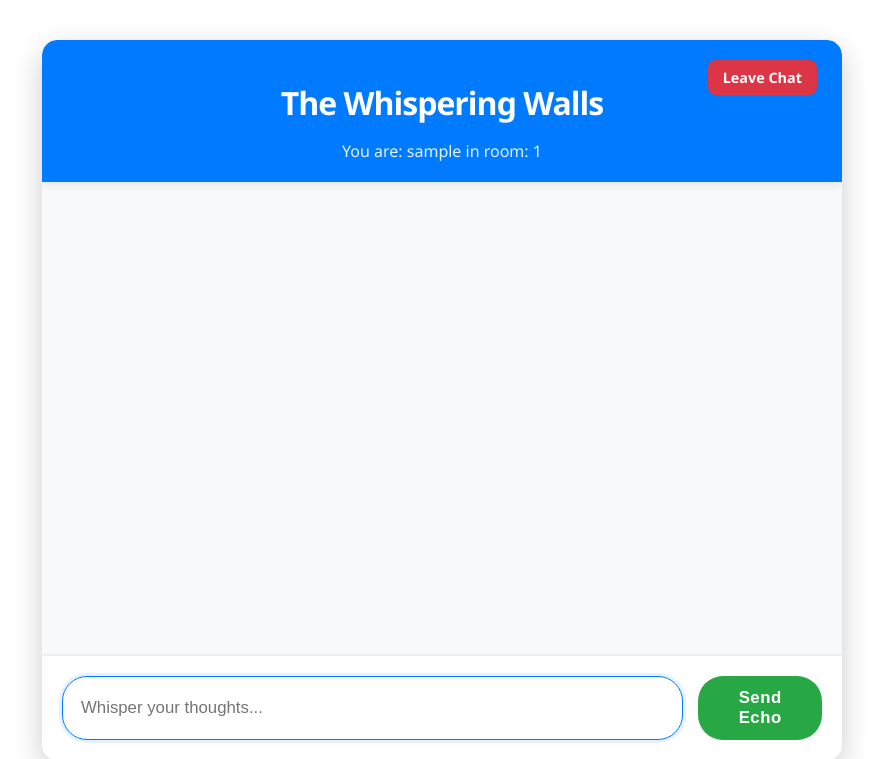
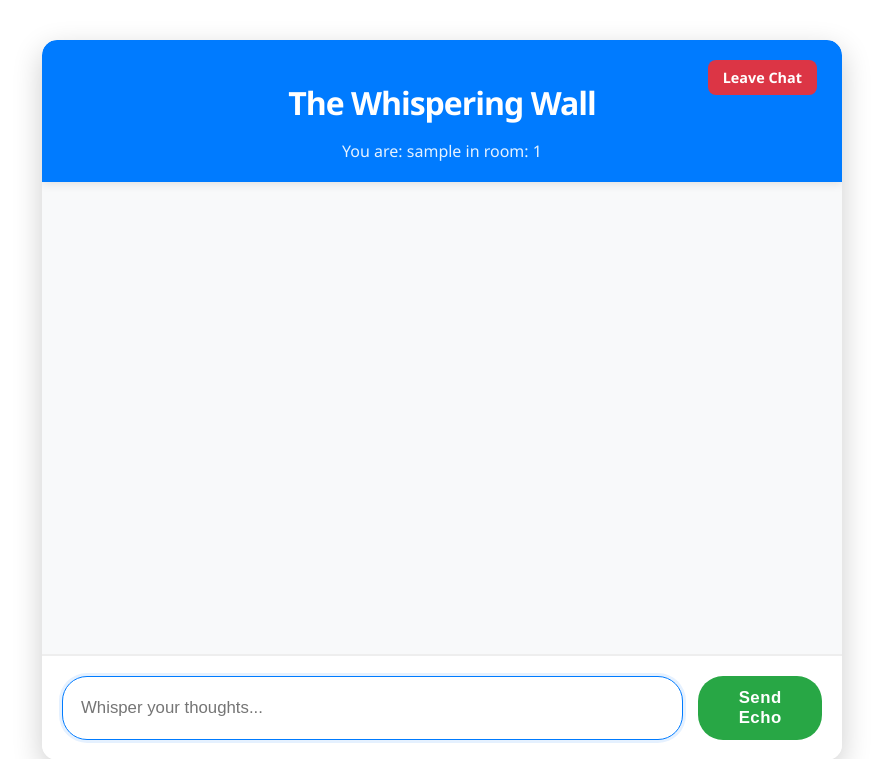
Before and after one commit to Snehaprogramming/Chat-app, a Flask app: page /chat in a window 1280 px wide. Shown: the top 759 px of the page, without its empty margins (198-1081 px from the left). Run offline with Flask 3, Linux system fonts and the light colour scheme; the visitor is signed in with stand-in values (Sample User, id 1); some libraries are stand-ins or nearby versions.

Commit message:
walls-wall

```diff
--- a/templates/chat.html
+++ b/templates/chat.html
@@ -10,7 +10,7 @@
 <body>
     <div class="chat-container">
         <header>
-            <h1>The Whispering Walls</h1>
+            <h1>The Whispering Wall</h1>
             <p>You are: <span id="nickname-display">{{ nickname }}</span> in room: <span id="room-display">{{ room }}</span></p>
             <a href="{{ url_for('index') }}" class="leave-button">Leave Chat</a>
             </header>
```
